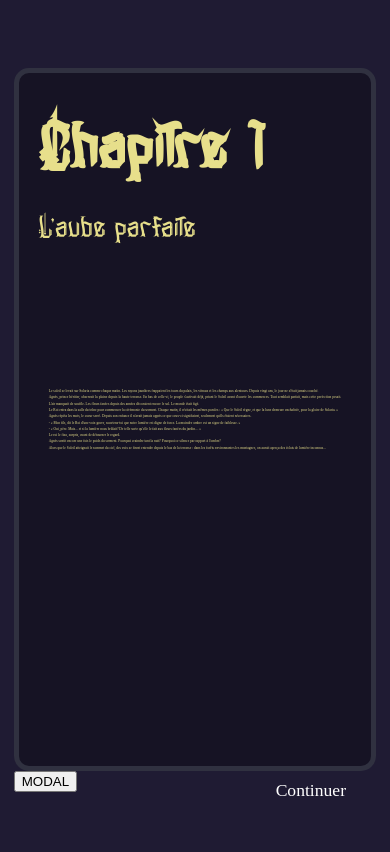
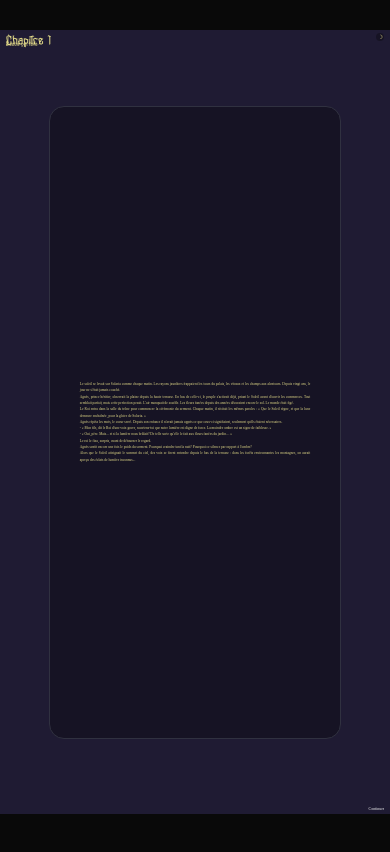
Before and after one commit to ryandufault/webapp-creative-benjamin-yannick-ryan, a Vue app in the folder lesermentdelalune/: page /chapter/1 in a window 390 px wide. Shown: the top 852 px of the page. Built offline with nearby package versions, Linux system fonts and the light colour scheme.

Commit message:
Css, units responsive

```diff
--- a/lesermentdelalune/src/components/ChoicePanel.vue
+++ b/lesermentdelalune/src/components/ChoicePanel.vue
@@ -42,7 +42,7 @@ export default {
 }
 
 .choix {
-  color: white;
+  color: #F9F9F9;
   font-size: 1.2rem;
   cursor: pointer;
   padding: 10px 20px;
--- a/lesermentdelalune/src/components/NarrativeText.vue
+++ b/lesermentdelalune/src/components/NarrativeText.vue
@@ -44,7 +44,7 @@ export default {
   border-radius: 15px;
   padding: 30px;
   z-index: 1;
-  border-width: 5px;
+  border-width: 0.26vw;
   border-style: solid;
   border-color: #303140;
 }
--- a/lesermentdelalune/src/views/ChapterView.vue
+++ b/lesermentdelalune/src/views/ChapterView.vue
@@ -20,7 +20,8 @@
         />
       </div>
 
-      <button class="btn-modal" @click="modal = true">MODAL</button>
+      <button class="btn-modal" @click="modal = true">☽
+      </button>
 
       <!-- affiche si pas de choix ou choix sélectionné -->
       <button
@@ -303,6 +304,25 @@ export default {
 }
 </script>
 
+<style>
+* {
+  margin: 0;
+  padding: 0;
+  box-sizing: border-box;
+}
+
+html,
+body {
+  height: 100%;
+  background-color: #090909;
+}
+
+#app {
+  width: 100%;
+  height: 100vh;
+}
+</style>
+
 <style scoped>
 @font-face {
     font-family: Gothic;
@@ -325,20 +345,21 @@ export default {
 
 .chapitre-header {
   position: absolute;
-  top: 20px;
-  left: 30px;
+  top: 1vw;
+  left: 1.5vw;
   z-index: 2;
 }
 
 .chapitre-header h1 {
-  font-size: 5rem;
-  margin-bottom: 5px;
+  font-size: 4.1vw;
+  margin-bottom: -2vw;
   color: #E7DF8B;
   font-family: Mostean;
+  font-weight: 400;
 }
 
 .chapitre-header h2 {
-  font-size: 2.3rem;
+  font-size: 1.9vw;
   font-weight: 400;
   color: #E7DF8B;
   font-family: Mostean;
@@ -355,12 +376,12 @@ export default {
 
 .btn-continuer {
   position: absolute;
-  bottom: 20px;
-  right: 30px;
+  bottom: 1vw;
+  right: 1.5vw;
   background: none;
   border: none;
-  font-size: 1.1rem;
-  color: white;
+  font-size: 1vw;
+  color: #F9F9F9;
   cursor: pointer;
   transition: 0.3s;
   z-index: 2;
@@ -370,4 +391,35 @@ export default {
 .btn-continuer:hover {
   color: rgb(255, 251, 171);
 }
+
+.btn-modal {
+  position: absolute;
+  top: 1vw;
+  right: 1.5vw;
+  height: 2vw;
+  width: 2vw;
+  aspect-ratio: 1 / 1;
+  font-size: 1.5vw;
+  background-color: rgba(0, 0, 0, 0.3);
+  border-radius: 50%;
+  color: #E7DF8B;
+  display: flex;
+  align-items: center;
+  justify-content: center;
+  cursor: pointer;
+  transition: all 0.3s ease;
+  border: 0.16vw solid rgba(0, 0, 0, 0);
+  z-index: 2;
+}
+
+.btn-modal:hover {
+  background-color: rgba(0, 0, 0, 0.7);
+  color: #f9f9f9;
+  transform: scale(1.1);
+  border: 0.16vw solid #303140;
+}
+
+.btn-modal:active {
+  transform: scale(0.95);
+}
 </style>
--- a/lesermentdelalune/src/views/EndingView.vue
+++ b/lesermentdelalune/src/views/EndingView.vue
@@ -79,22 +79,21 @@ methods: {
 
 .ending-header {
   position: absolute;
-  top: 20px;
-  right: 30px;
+  top: 1vw;
+  right: 1.5vw;
 }
 
 .ending-header h1 {
-  font-size: 5rem;
-  margin-bottom: 1vw;
+  font-size: 4.1vw;
+  margin-bottom: -2vw;
   color: #E7DF8B;
   font-family: Mostean;
   font-weight: 400;
 }
 
 .ending-header h2 {
-  font-size: 2.3rem;
+  font-size: 1.9vw;
   font-weight: 400;
-  margin-top: -1.5vw;
   color: #E7DF8B;
   font-family: Mostean;
 }
```
